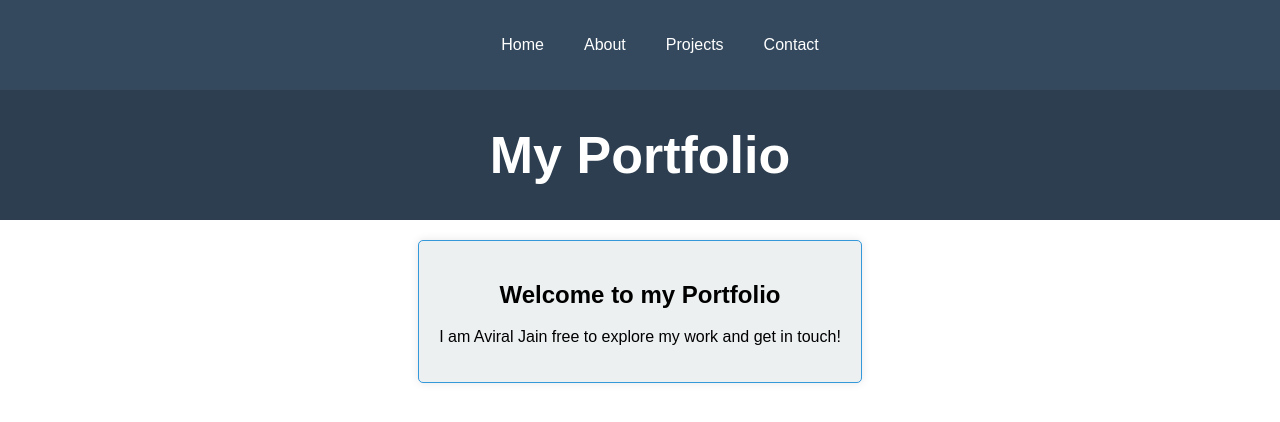
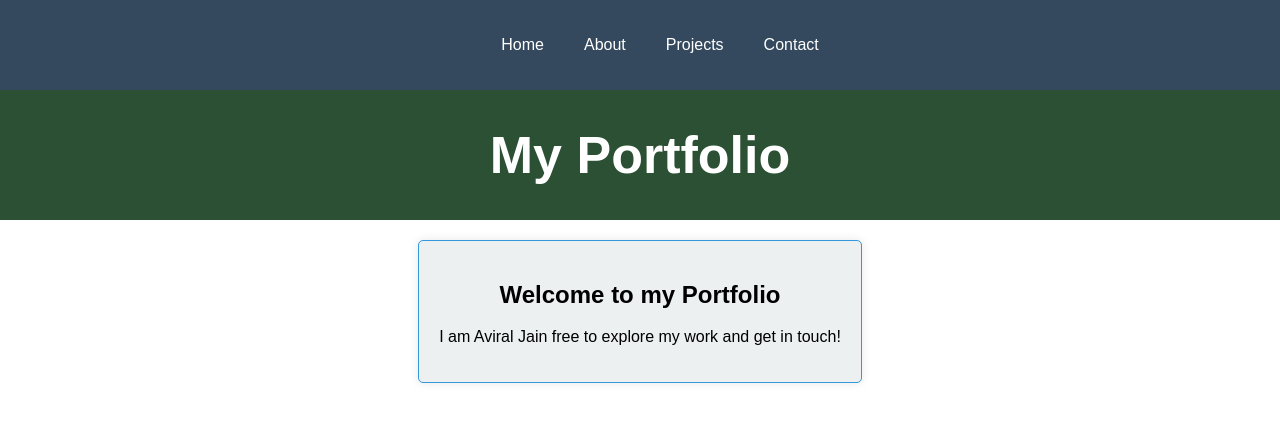
Before and after one commit to kanav410/react-task-six, a React (Create React App) app: page / in a window 1280 px wide. Shown: the top 422 px of the page. Built offline with nearby package versions, Linux system fonts and the light colour scheme.

Commit message:
Update styles.css

```diff
--- a/src/styles.css
+++ b/src/styles.css
@@ -4,7 +4,7 @@
   }
 
   .App-header {
-    background-color: #2c3e50;
+    background-color: #2c5033;
     min-height: 10vh;
     display: flex;
     flex-direction: column;
```
